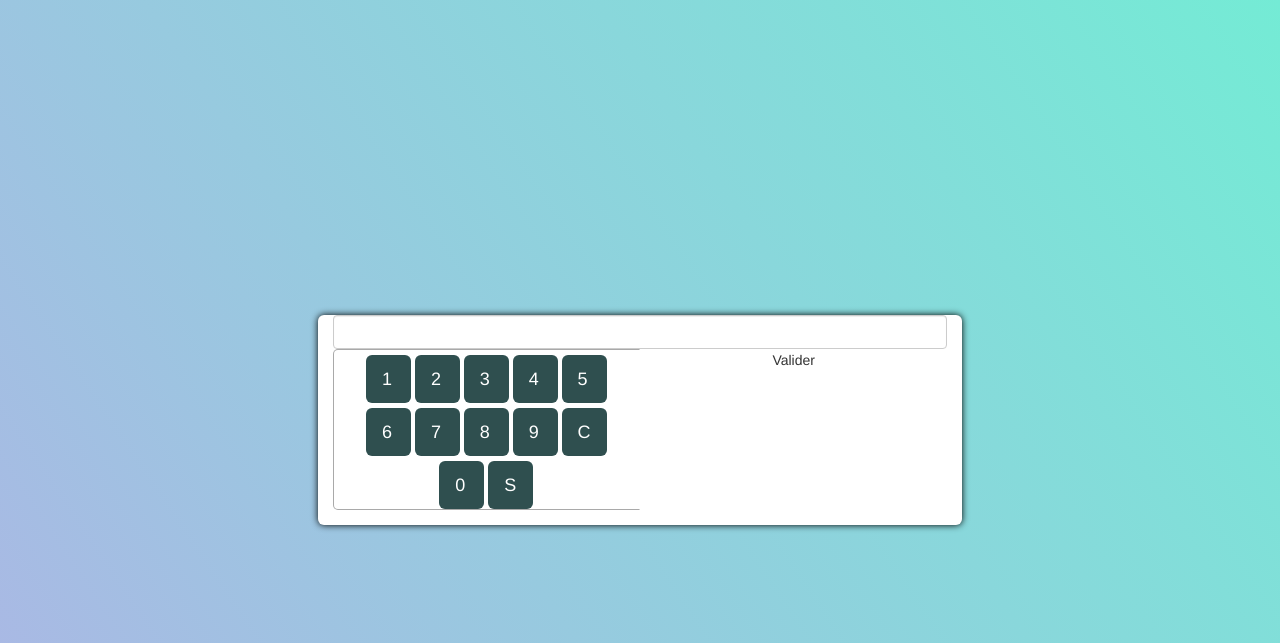
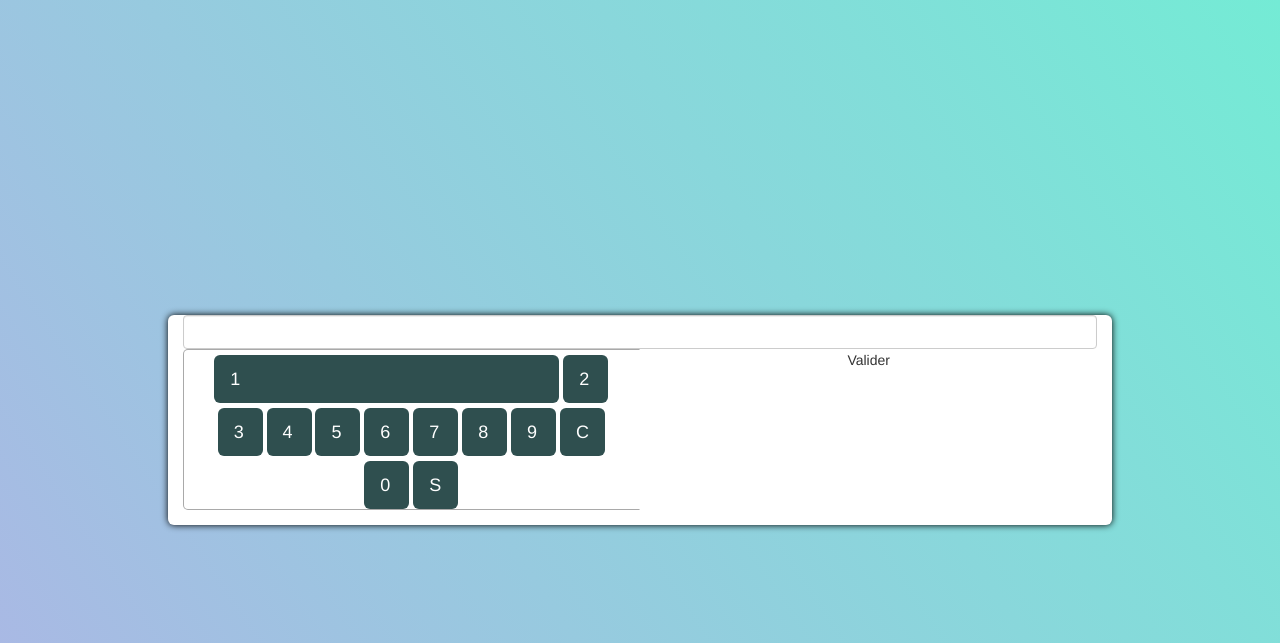
Before and after one commit to abdoulakram/inputpass, a Flask app: page / in a window 1280 px wide. Shown: the top 643 px of the page. Run offline with Flask 2, Linux system fonts and the light colour scheme; some libraries are stand-ins or nearby versions.

Commit message:
first commit

```diff
--- a/templates/password.html
+++ b/templates/password.html
@@ -20,7 +20,7 @@
 
 
           <div class="col-sm-6 form-group" style="background-color:white;border:1px solid darkgrey;border-right:1px solid transparent;border-top-left-radius:5px;border-bottom-left-radius:5px;">
-           <button type="button" onclick="PressButton(this)" style="margin-top:5px;width:45px;height:48px;background-color:darkslategrey;color:white;outline:none;" class="btn-lg">1</button>
+           <button type="button" onclick="PressButton(this)" style="margin-top:5px;width:345px;height:48px;background-color:darkslategrey;color:white;outline:none;" class="btn-lg">1</button>
           <button type="button" onclick="PressButton(this)" style="margin-top:5px;width:45px;height:48px;background-color:darkslategrey;color:white;outline:none;" class="btn-lg">2</button>
           <button type="button" onclick="PressButton(this)" style="margin-top:5px;width:45px;height:48px;background-color:darkslategrey;color:white;outline:none;"  class="btn-lg">3</button>
           <button type="button"  onclick="PressButton(this)" style="margin-top:5px;width:45px;height:48px;background-color:darkslategrey;color:white;outline:none;" class="btn-lg">4</button>
```
